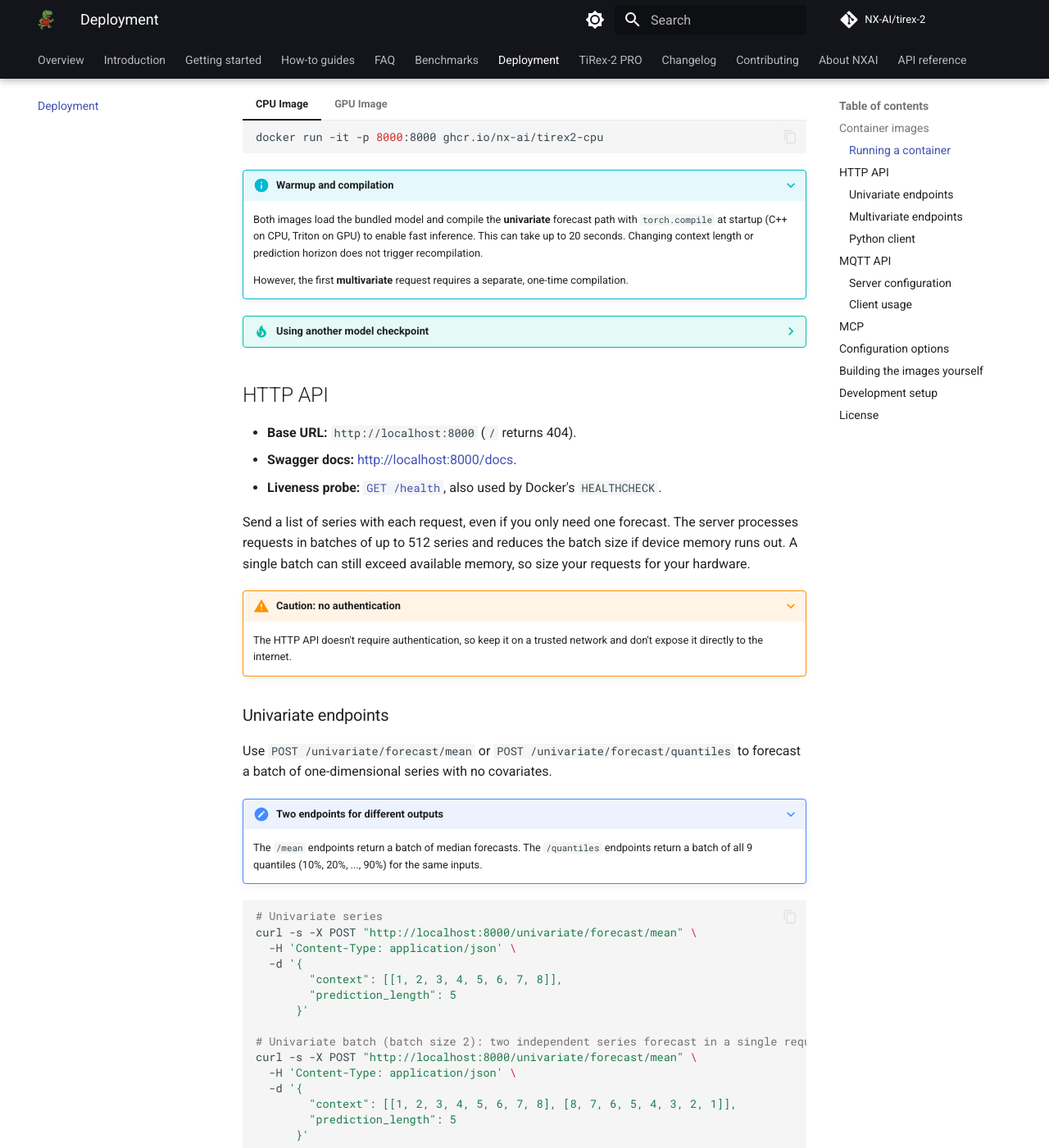
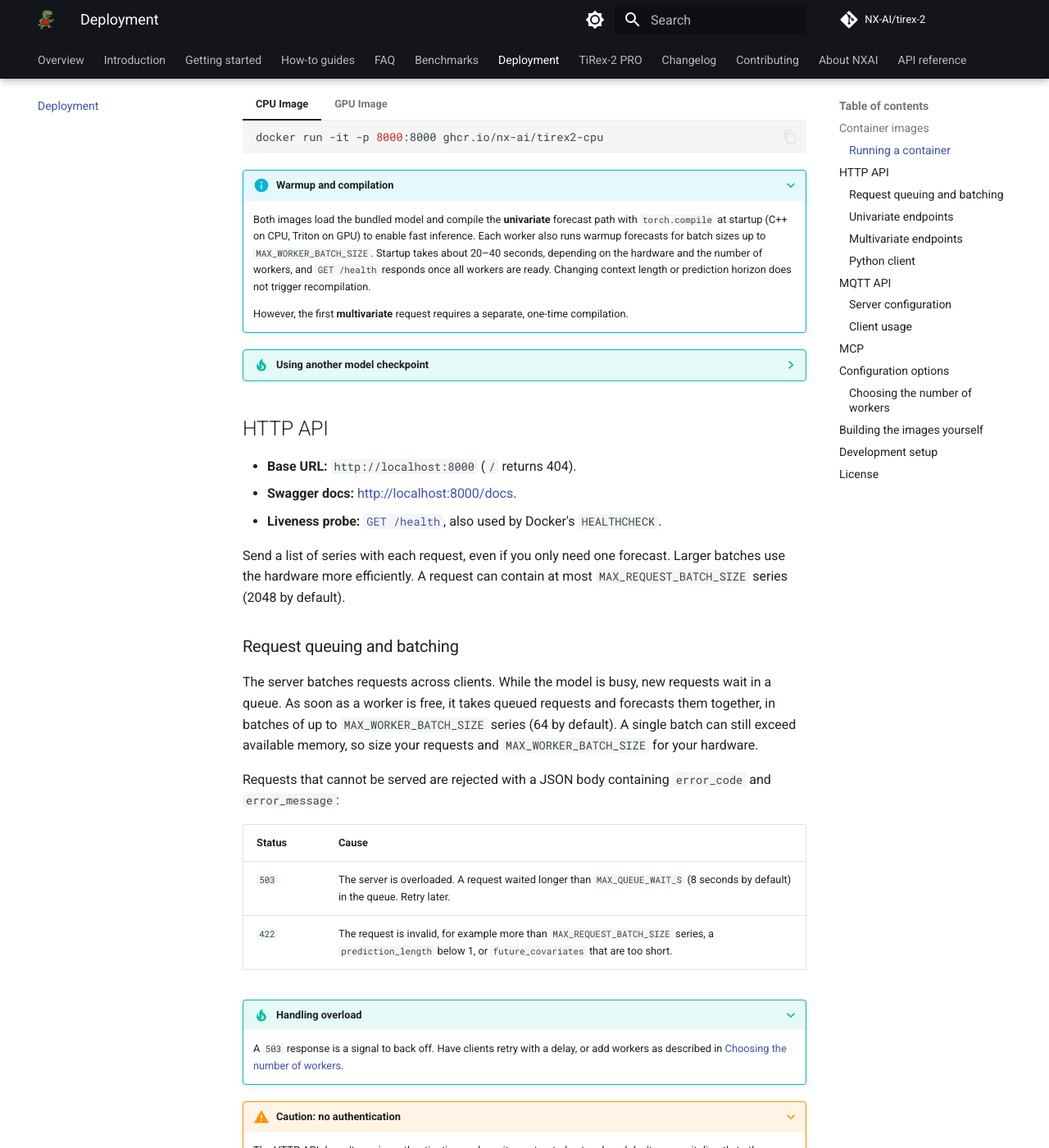
Before and after one commit to NX-AI/tirex-2, an MkDocs documentation site: the page built from docs/deployment.md, in a window 1280 px wide and 1400 px high, scrolled down 809 px. Shown: the whole window at 82% size. Built offline with MkDocs 1.6.1 and Material for MkDocs 9.7.7, drawn with Linux system fonts in a browser that asks for light colours; comment, search, counter and statistics services are not loaded; some of the changed text lies outside the part shown.

Commit message:
docs(deployment): document request batching, workers and overload errors
Replace the outdated fixed batch size description with request queuing and cross-client batching, document MODEL_WORKERS, MAX_QUEUE_WAIT_S, MAX_WORKER_BATCH_SIZE and MAX_REQUEST_BATCH_SIZE, explain the 503 and 422 responses, and add worker sizing guidance with a link to the load test script.

Fixes #121

Co-Authored-By: Claude Sonnet 5.5 <noreply@anthropic.com>

````diff
--- a/docs/deployment.md
+++ b/docs/deployment.md
@@ -45,8 +45,10 @@ To start a container from either image, run:
 
     Both images load the bundled model and compile the **univariate** forecast path with
     `torch.compile` at startup
-    (C++ on CPU, Triton on GPU) to enable fast inference. This can take up to 20 seconds. Changing
-    context length or prediction horizon does not trigger recompilation.
+    (C++ on CPU, Triton on GPU) to enable fast inference. Each worker also runs warmup forecasts for
+    batch sizes up to `MAX_WORKER_BATCH_SIZE`. Startup takes about 20–40 seconds, depending on the
+    hardware and the number of workers, and `GET /health` responds once all workers are ready.
+    Changing context length or prediction horizon does not trigger recompilation.
 
     However, the first **multivariate** request requires a separate, one-time compilation.
 
@@ -105,9 +107,29 @@ To start a container from either image, run:
 - **Swagger docs:** [http://localhost:8000/docs](http://localhost:8000/docs).
 - **Liveness probe:** [`GET /health`](http://localhost:8000/health), also used by Docker's `HEALTHCHECK`.
 
-Send a list of series with each request, even if you only need one forecast. The server processes
-requests in batches of up to 512 series and reduces the batch size if device memory runs out.
-A single batch can still exceed available memory, so size your requests for your hardware.
+Send a list of series with each request, even if you only need one forecast. Larger batches use the
+hardware more efficiently. A request can contain at most `MAX_REQUEST_BATCH_SIZE` series (2048 by
+default).
+
+### Request queuing and batching
+
+The server batches requests across clients. While the model is busy, new requests wait in a queue.
+As soon as a worker is free, it takes queued requests and forecasts them together, in batches of up
+to `MAX_WORKER_BATCH_SIZE` series (64 by default). A single batch can still exceed available memory,
+so size your requests and `MAX_WORKER_BATCH_SIZE` for your hardware.
+
+Requests that cannot be served are rejected with a JSON body containing `error_code` and
+`error_message`:
+
+| Status | Cause                                                                                                                                                       |
+| :----- | :---------------------------------------------------------------------------------------------------------------------------------------------------------- |
+| `503`  | The server is overloaded. A request waited longer than `MAX_QUEUE_WAIT_S` (8 seconds by default) in the queue. Retry later.                                 |
+| `422`  | The request is invalid, for example more than `MAX_REQUEST_BATCH_SIZE` series, a `prediction_length` below 1, or `future_covariates` that are too short.     |
+
+???+ tip "Handling overload"
+
+    A `503` response is a signal to back off. Have clients retry with a delay, or add workers as
+    described in [Choosing the number of workers](#choosing-the-number-of-workers).
 
 ???+ warning "Caution: no authentication"
 
@@ -179,8 +201,8 @@ curl -s -X POST "http://localhost:8000/multivariate/forecast/mean" \
 
     `past_covariates` must have the same length as `target` (the context length).
     `future_covariates` must span at least the context plus the prediction horizon
-    (`context_length + prediction_length`). Any extra trailing steps beyond that are ignored. A wrong length is
-    rejected with a `500` error.
+    (`context_length + prediction_length`). Any extra trailing steps beyond that are ignored.
+    `future_covariates` that are too short are rejected with a `422` error.
 
 Batching multiple multivariate series works the same way, as a list under `context`. See
 [inference/README.md](https://github.com/NX-AI/tirex-2/blob/main/inference/README.md) for the
@@ -311,6 +333,10 @@ Available options are:
 | :--------------------------------- | :-------------------------------------------------------- | :------------------------------------------------------------------------------- |
 | `MODEL_PATH`                       | `/opt/models/tirex2` in Docker; `NX-AI/TiRex-2` otherwise | Local checkpoint directory or Hugging Face model ID.                             |
 | `MODEL_DEVICE`                     | `cpu` (CPU image), `cuda` (GPU image)                     | Device to run the model on (`cpu` or `cuda`).                                    |
+| `MODEL_WORKERS`                    | `1`                                                       | Number of worker processes, each with its own model instance. See [Choosing the number of workers](#choosing-the-number-of-workers). |
+| `MAX_QUEUE_WAIT_S`                 | `8`                                                       | Maximum seconds a request may wait in the queue. Beyond that, requests are rejected with HTTP 503. |
+| `MAX_WORKER_BATCH_SIZE`            | `64`                                                      | Maximum number of series a worker forecasts in one batch.                        |
+| `MAX_REQUEST_BATCH_SIZE`           | `2048`                                                    | Maximum number of series in one request. Larger requests are rejected with HTTP 422. |
 | `HTTP_HOST`                        | `0.0.0.0`                                                 | Host the HTTP server binds to.                                                   |
 | `HTTP_PORT`                        | `8000`                                                    | Port the HTTP server binds to.                                                   |
 | `MQTT_ENABLED`                     | `0`                                                       | Enable MQTT client functionality (`1` = true, `0` = false).                      |
@@ -322,6 +348,38 @@ Available options are:
 | `MQTT_SESSION_EXPIRY`              | `3600`                                                    | Seconds the broker retains the session (and queued requests) while disconnected. |
 | `MQTT_TOPIC_UNIVARIATE_FORECAST`   | `tirex/univariate/forecast/request`                       | Topic to subscribe to for univariate forecast requests.                          |
 | `MQTT_TOPIC_MULTIVARIATE_FORECAST` | `tirex/multivariate/forecast/request`                     | Topic to subscribe to for multivariate forecast requests.                        |
+
+### Choosing the number of workers
+
+Each worker is a separate process with its own copy of the model, and workers process batches in
+parallel. Set the number with `MODEL_WORKERS`.
+
+- **CPU:** the available cores are split between the workers, and CPU limits such as
+  `docker run --cpus` are respected. Use 1 worker for the lowest latency of single requests, and
+  about 8–16 cores per worker for the highest throughput with many concurrent requests.
+- **GPU:** the workers are spread over the available GPUs. Use one worker per GPU.
+
+For example, to run two workers on a machine with two GPUs:
+
+```bash
+docker run --gpus 2 -p 8000:8000 -e MODEL_WORKERS=2 ghcr.io/nx-ai/tirex2-gpu
+```
+
+Every worker loads the model and warms up at startup, so startup takes longer with more workers.
+
+???+ tip "Tune with the load test"
+
+    The best setting depends on your hardware and traffic. The
+    [`loadtest.py`](https://github.com/NX-AI/tirex-2/blob/main/inference/scripts/loadtest.py)
+    script starts a container and runs increasing numbers of concurrent clients against it. It reports
+    throughput, latency percentiles and errors:
+
+    ```bash
+    python scripts/loadtest.py --image ghcr.io/nx-ai/tirex2-cpu --concurrency 1 2 4 8 --duration 30
+    ```
+
+    Run it from the `inference/` directory. Use `--url http://localhost:8000` to target a server that
+    is already running, and see `python scripts/loadtest.py --help` for the remaining options.
 
 ## Building the images yourself
 
````
